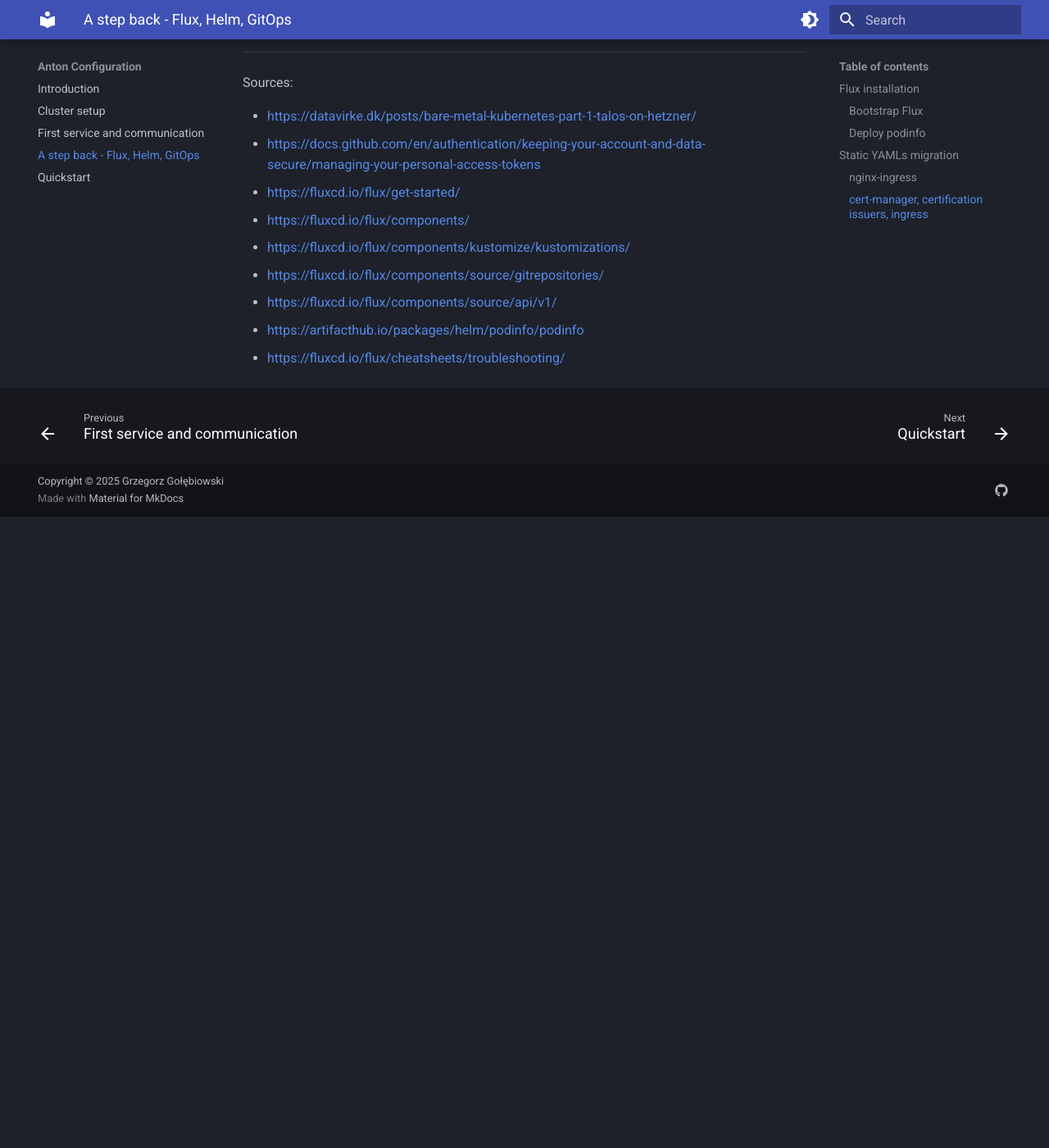
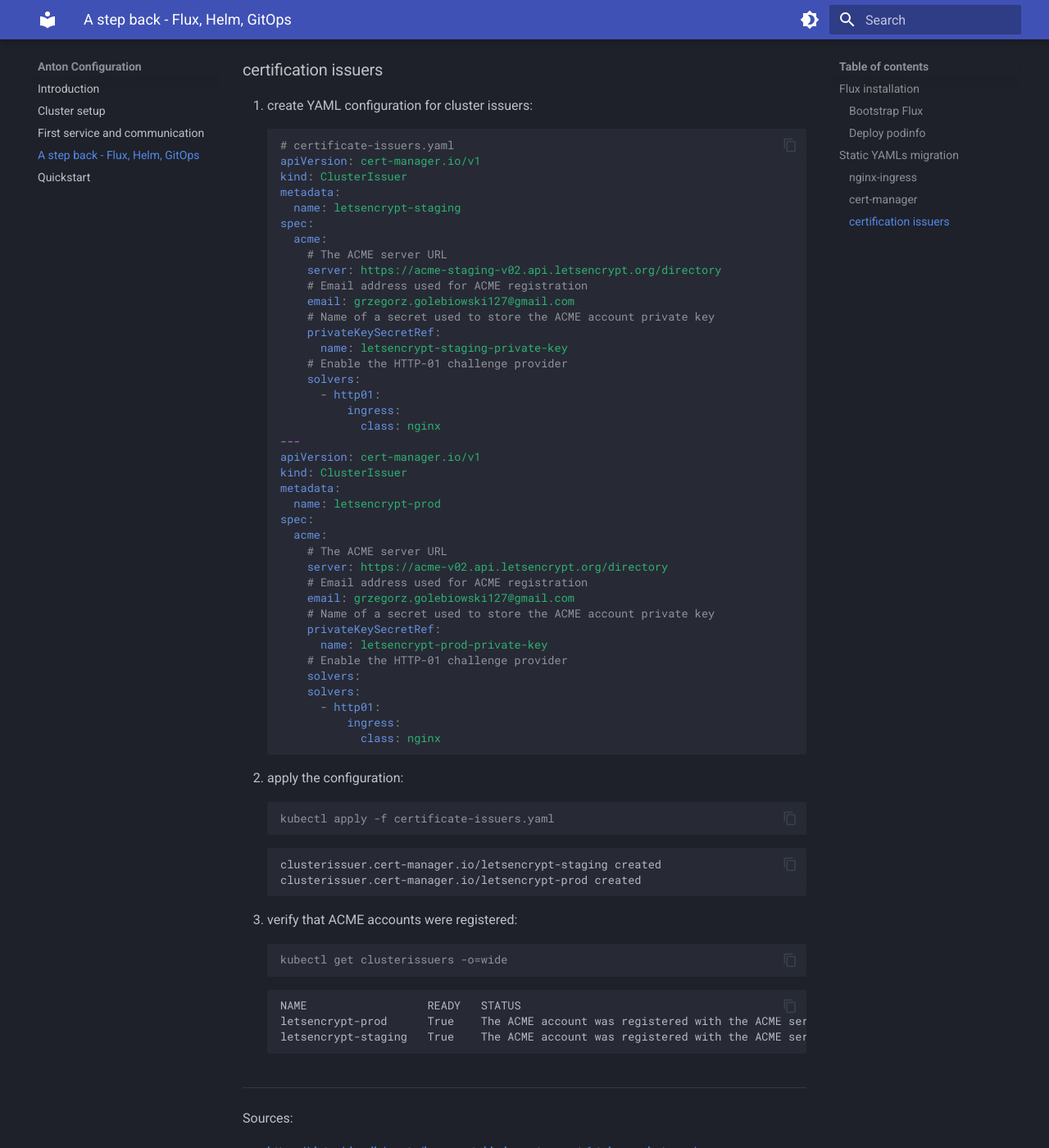
Before and after one commit to gregg127/anton, an MkDocs documentation site: the page built from docs/docs/03_flux_gitops.md, in a window 1280 px wide and 1400 px high, scrolled down 9870 px. Shown: the whole window at 82% size. Built offline with MkDocs 1.6.1 and Material for MkDocs 9.7.7, drawn with Linux system fonts in a browser that asks for light colours; before the commit the page ends 10500 px from its top, so only the background shows below that; some of the changed text lies outside the part shown.

Commit message:
Restore certificates issuers

````diff
--- a/docs/docs/03_flux_gitops.md
+++ b/docs/docs/03_flux_gitops.md
@@ -456,6 +456,68 @@ replicaset.apps/cert-manager-cainjector-567d9d5568   1         1         1
 replicaset.apps/cert-manager-webhook-54b5d8cb64      1         1         1       3m58s   cert-manager-webhook      quay.io/jetstack/cert-manager-webhook:v1.12.16      app.kubernetes.io/component=webhook,app.kubernetes.io/instance=cert-manager,app.kubernetes.io/name=webhook,pod-template-hash=54b5d8cb64
 ```
 
+### certification issuers
+
+1. create YAML configuration for cluster issuers:
+```yaml
+# certificate-issuers.yaml
+apiVersion: cert-manager.io/v1
+kind: ClusterIssuer
+metadata:
+  name: letsencrypt-staging
+spec:
+  acme:
+    # The ACME server URL
+    server: https://acme-staging-v02.api.letsencrypt.org/directory
+    # Email address used for ACME registration
+    email: grzegorz.golebiowski127@gmail.com
+    # Name of a secret used to store the ACME account private key
+    privateKeySecretRef:
+      name: letsencrypt-staging-private-key
+    # Enable the HTTP-01 challenge provider
+    solvers:
+      - http01:
+          ingress:
+            class: nginx
+---
+apiVersion: cert-manager.io/v1
+kind: ClusterIssuer
+metadata:
+  name: letsencrypt-prod
+spec:
+  acme:
+    # The ACME server URL
+    server: https://acme-v02.api.letsencrypt.org/directory
+    # Email address used for ACME registration
+    email: grzegorz.golebiowski127@gmail.com
+    # Name of a secret used to store the ACME account private key
+    privateKeySecretRef:
+      name: letsencrypt-prod-private-key
+    # Enable the HTTP-01 challenge provider
+    solvers:
+    solvers:
+      - http01:
+          ingress:
+            class: nginx
+```
+2. apply the configuration:
+```console
+kubectl apply -f certificate-issuers.yaml
+```
+```
+clusterissuer.cert-manager.io/letsencrypt-staging created
+clusterissuer.cert-manager.io/letsencrypt-prod created
+```
+3. verify that ACME accounts were registered:
+```console
+kubectl get clusterissuers -o=wide
+```
+```
+NAME                  READY   STATUS                                                 AGE
+letsencrypt-prod      True    The ACME account was registered with the ACME server   3m20s
+letsencrypt-staging   True    The ACME account was registered with the ACME server   3m20s
+```
+
 ---
 
 Sources:
````
Also changed, not shown: other parts of docs/docs/03_flux_gitops.md (+1 -1 lines), 2 other files.
